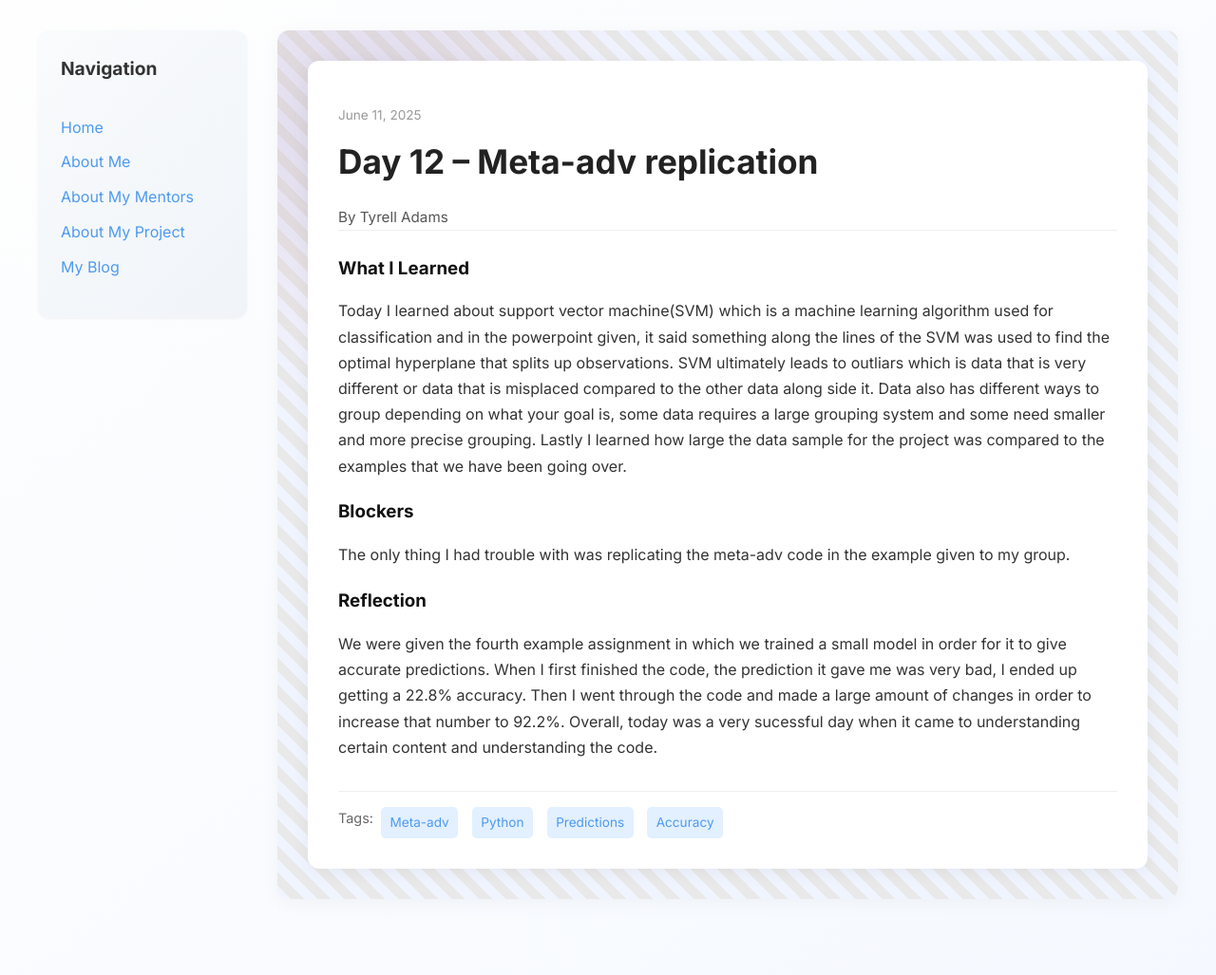
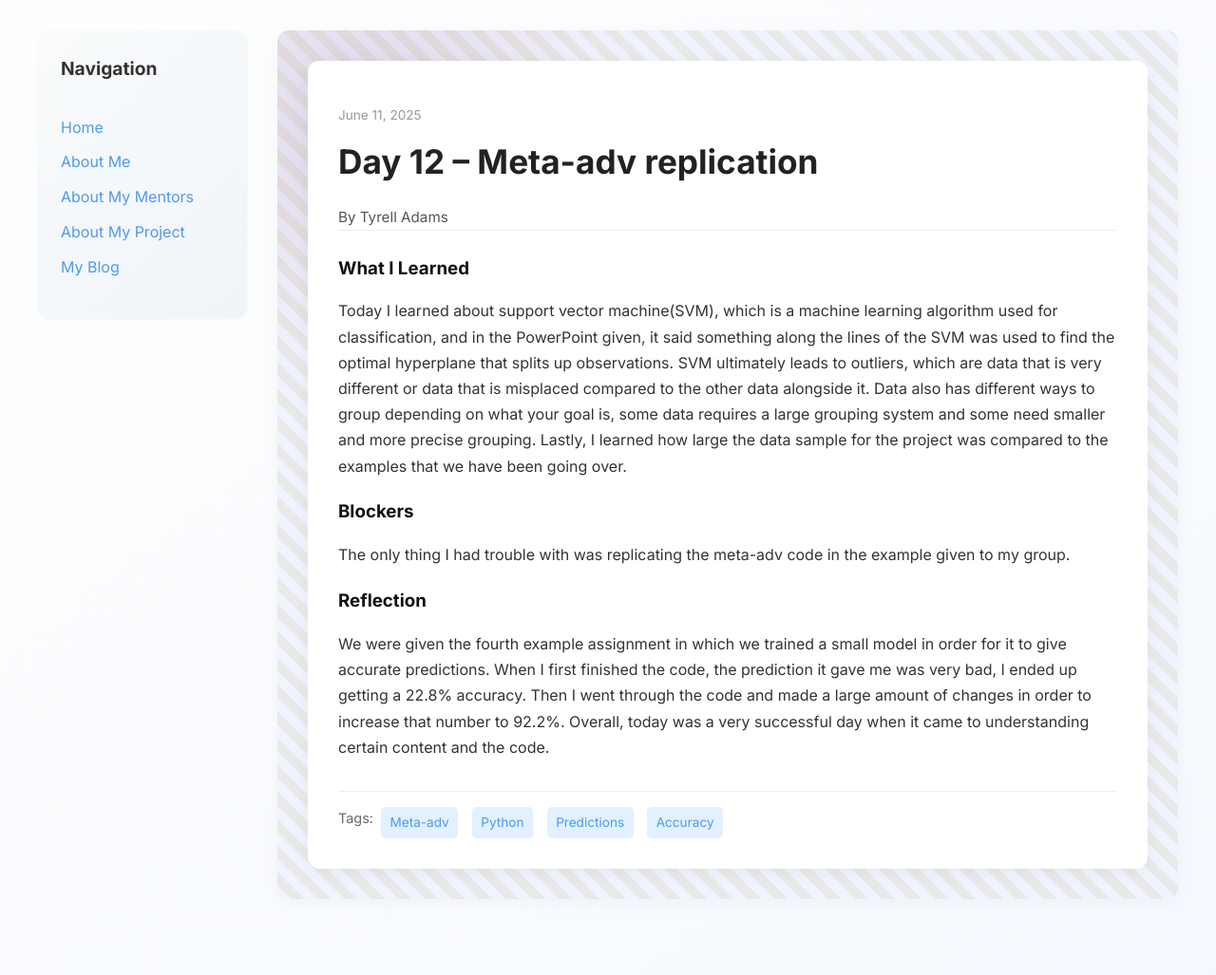
Before and after one commit to Tyrell-Adams/Tyrell-Adams.github.io, a Jekyll site: the page built from _posts/2025-06-11-day-12.md, in a window 1280 px wide. Shown: the whole page at 95% size. Built offline with Jekyll 4.4.1, drawn with Linux system fonts in a browser that asks for light colours.

Commit message:
Update 2025-06-11-day-12.md

```diff
--- a/_posts/2025-06-11-day-12.md
+++ b/_posts/2025-06-11-day-12.md
@@ -7,9 +7,9 @@ permalink: /day12.html
 tags: ["Meta-adv", "Python", "Predictions", "Accuracy"]
 
 what_i_learned: |
-  Today I learned about support vector machine(SVM) which is a machine learning algorithm used for classification and in the powerpoint given, it said something along the lines of the SVM was used to find the optimal hyperplane that splits up observations. SVM ultimately leads to outliars which is data that is very different or data that is misplaced compared to the other data along side it. Data also has different ways to group depending on what your goal is, some data requires a large grouping system and some need smaller and more precise grouping. Lastly I learned how large the data sample for the project was compared to the examples that we have been going over.
+  Today I learned about support vector machine(SVM), which is a machine learning algorithm used for classification, and in the PowerPoint given, it said something along the lines of the SVM was used to find the optimal hyperplane that splits up observations. SVM ultimately leads to outliers, which are data that is very different or data that is misplaced compared to the other data alongside it. Data also has different ways to group depending on what your goal is, some data requires a large grouping system and some need smaller and more precise grouping. Lastly, I learned how large the data sample for the project was compared to the examples that we have been going over.
 blockers: |
   The only thing I had trouble with was replicating the meta-adv code in the example given to my group.
 reflection: |
-  We were given the fourth example assignment in which we trained a small model in order for it to give accurate predictions. When I first finished the code, the prediction it gave me was very bad, I ended up getting a 22.8% accuracy. Then I went through the code and made a large amount of changes in order to increase that number to 92.2%. Overall, today was a very sucessful day when it came to understanding certain content and understanding the code.
+  We were given the fourth example assignment in which we trained a small model in order for it to give accurate predictions. When I first finished the code, the prediction it gave me was very bad, I ended up getting a 22.8% accuracy. Then I went through the code and made a large amount of changes in order to increase that number to 92.2%. Overall, today was a very successful day when it came to understanding certain content and the code.
 ---
```
